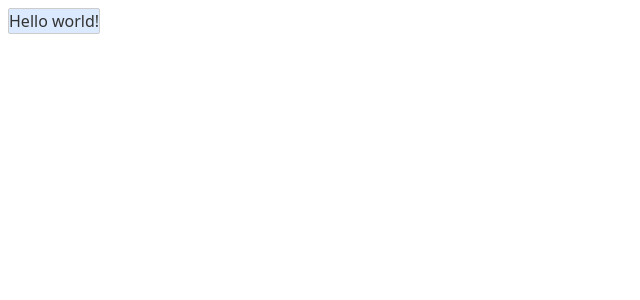
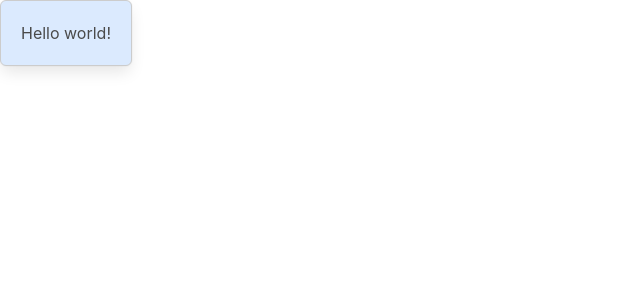
Before and after one commit to tahmidfaisal/svelte-scss-tailwind-template, a Svelte app: page / in a window 1280 px wide. Shown: the top 300 px of the page, without its empty margins (0-640 px from the left). Built offline with nearby package versions, Linux system fonts and the light colour scheme.

Commit message:
minor change

```diff
--- a/package.json
+++ b/package.json
@@ -20,10 +20,10 @@
     "svelte": "^3.0.0",
     "svelte-preprocess": "^4.6.1",
     "tailwindcss": "^2.0.2",
-    "sass": "^1.51.0"
+    "sass": "^1.51.0",
+    "bulma": "^0.9.4"
   },
   "dependencies": {
-    "bulma": "^0.9.4",
     "sirv-cli": "^1.0.0"
   }
 }
--- a/src/App.svelte
+++ b/src/App.svelte
@@ -1,13 +1,13 @@
 <script>
 	import Tailwindcss from './Tailwindcss.svelte';
-
+	import "../node_modules/bulma/css/bulma.css";
 	export let name;
 </script>
 
 <Tailwindcss />
 <main>
-	<button class="hover:!bg-red-700 !bg-blue-100">Hello {name}!</button>
+	<button class="box hover:!bg-red-700 !bg-blue-100">Hello {name}!</button>
 </main>
 
-<style>
+<style style="scss">
 </style>
```
